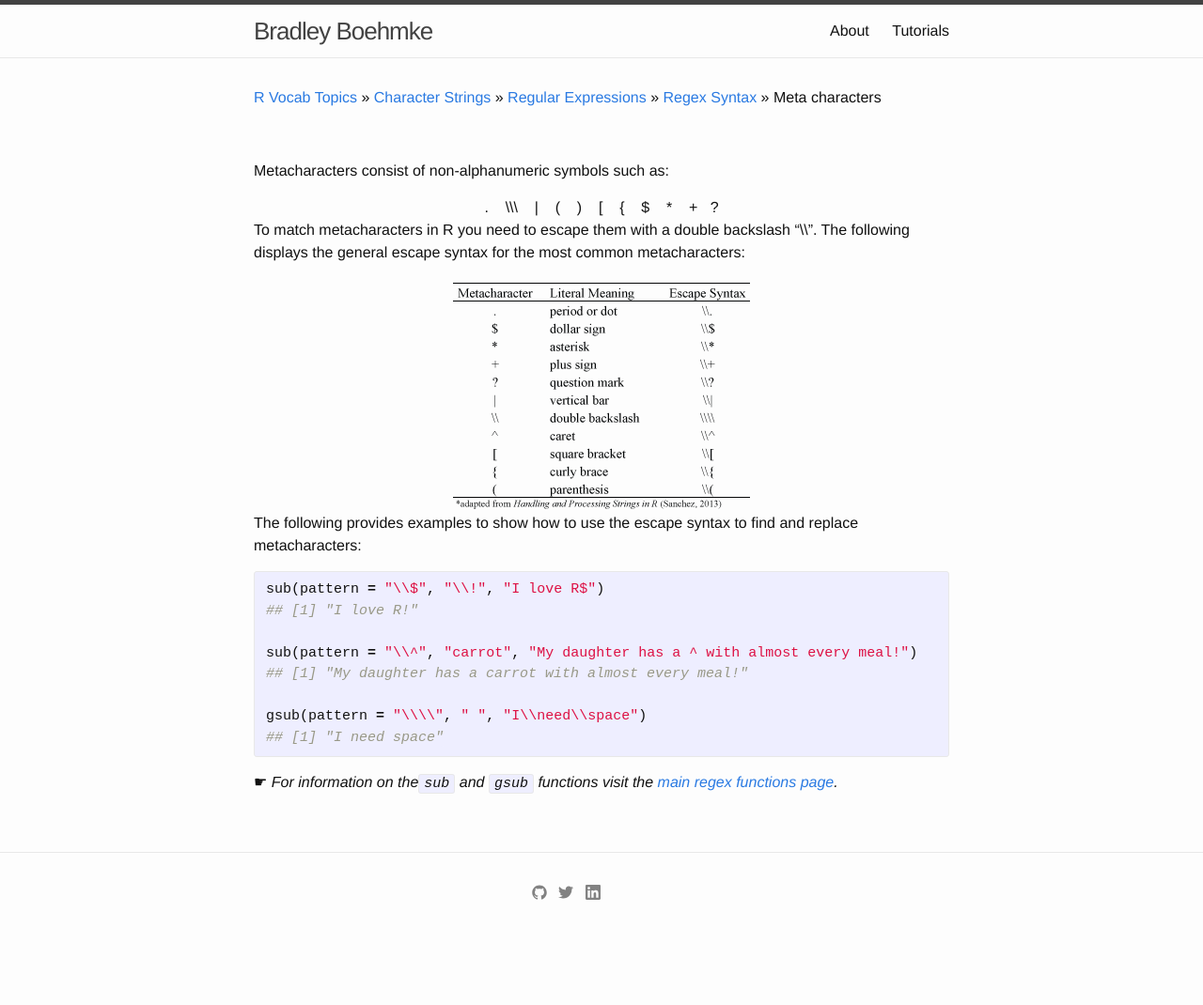
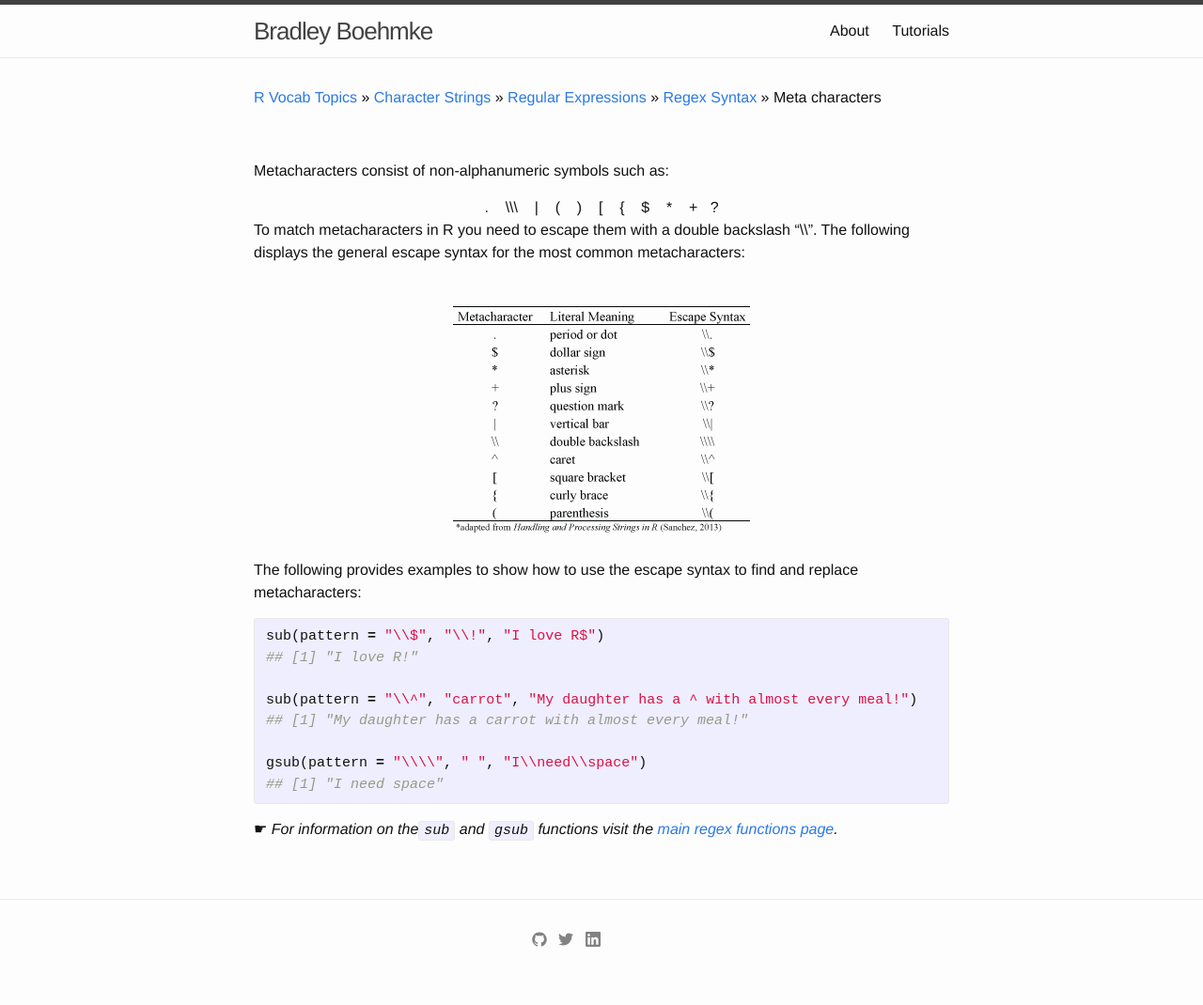
Before and after one commit to bradleyboehmke/bradleyboehmke, a Jekyll site: the page built from tutorials/metacharacters.md, in a window 1280 px wide. Shown: the whole page at 94% size. Built offline with Jekyll 4.4.1, drawn with Linux system fonts in a browser that asks for light colours; before the commit the page ends 1020 px from its top, so only the background shows below that.

Commit message:
Update metacharacters.md

```diff
--- a/tutorials/metacharacters.md
+++ b/tutorials/metacharacters.md
@@ -13,9 +13,8 @@ Metacharacters consist of non-alphanumeric symbols such as:
 
 To match metacharacters in R you need to escape them with a double backslash "\\\\".  The following displays the general escape syntax for the most common metacharacters:
 
-
 <center>
-<img src="/public/images/r_vocab/metacharacter_escape.png" alt="Escaping Metacharacters">
+<img src="/public/images/r_vocab/metacharacter_escape.png" alt="Escaping Metacharacters" vspace="25">
 </center>
 
 The following provides examples to show how to use the escape syntax to find and replace metacharacters:
```
